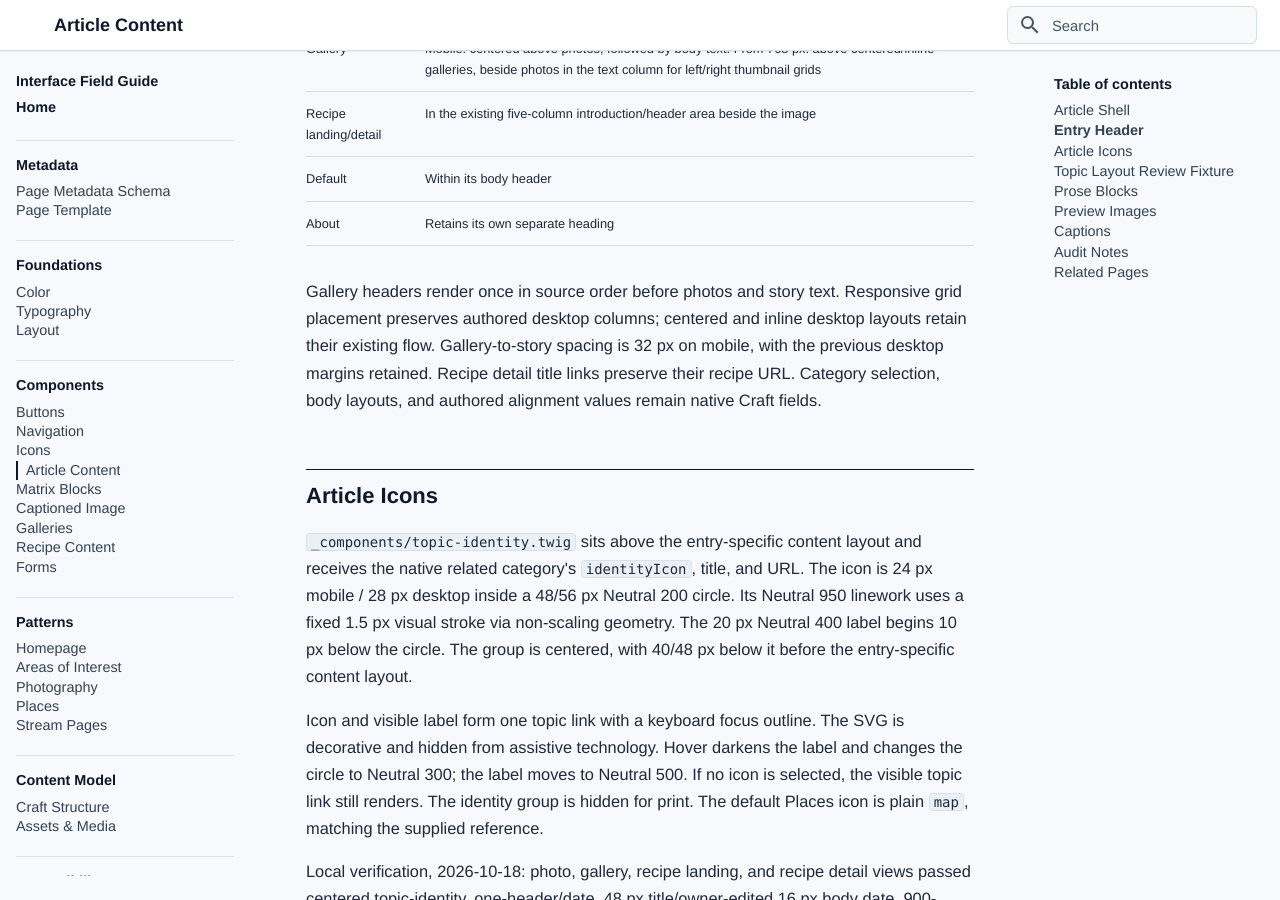
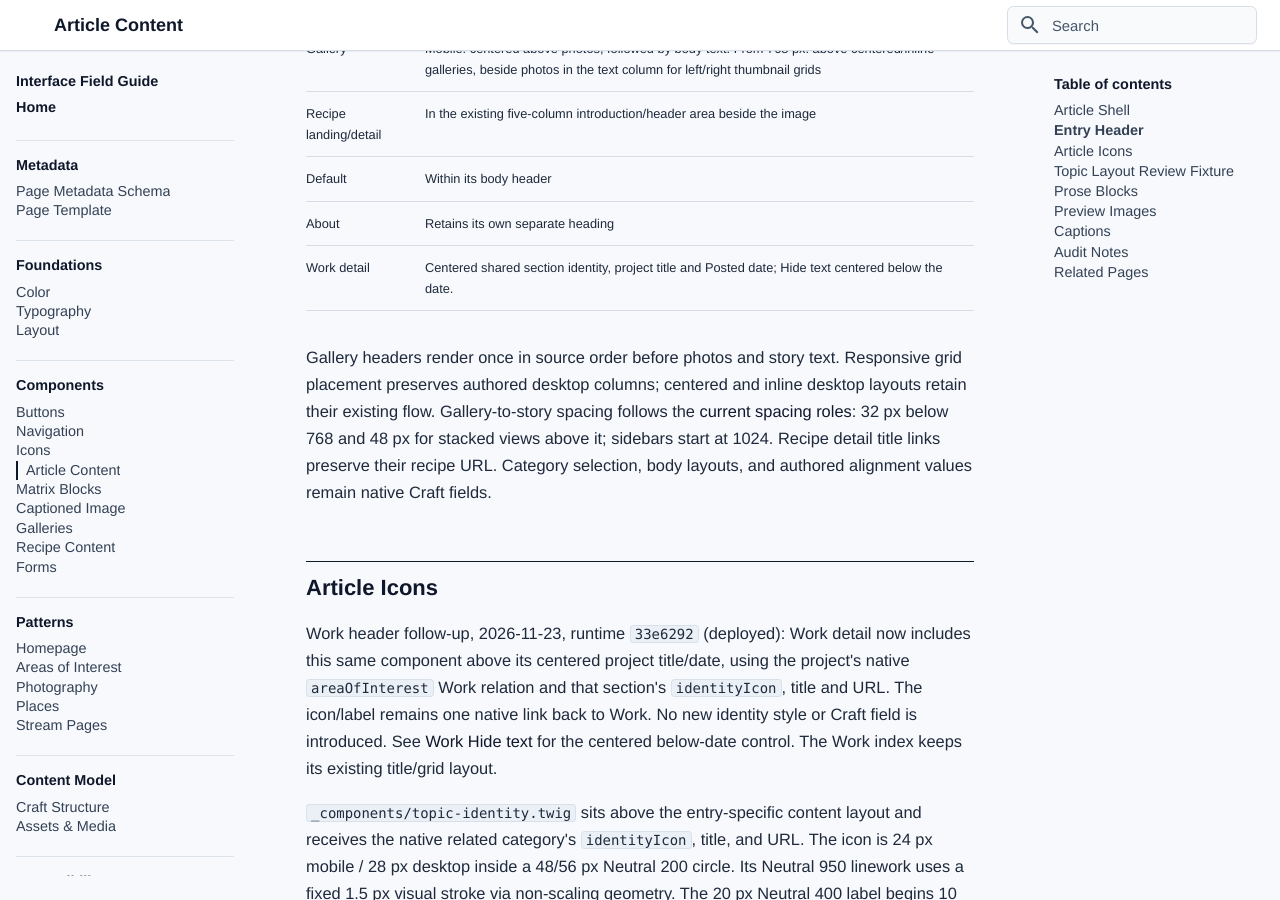
Before and after one commit to bentilden/Design-System, an MkDocs documentation site: the page built from docs/components/article-content.md, in a window 1280 px wide and 900 px high, scrolled down 2360 px. Built offline with MkDocs 1.6.1 and Material for MkDocs 9.7.7, drawn with Linux system fonts in a browser that asks for light colours; some web fonts are replaced.

Commit message:
Document deployed Work section identity and centered header controls
(cherry picked from commit 0f035c901a81398a3d920b14e5438a768424bb35)

```diff
--- a/docs/components/article-content.md
+++ b/docs/components/article-content.md
@@ -89,10 +89,13 @@ Title and date placement follows the entry template and its native settings.
 | Recipe landing/detail | In the existing five-column introduction/header area beside the image |
 | Default | Within its body header |
 | About | Retains its own separate heading |
+| Work detail | Centered shared section identity, project title and Posted date; Hide text centered below the date. |
 
-Gallery headers render once in source order before photos and story text. Responsive grid placement preserves authored desktop columns; centered and inline desktop layouts retain their existing flow. Gallery-to-story spacing is 32 px on mobile, with the previous desktop margins retained. Recipe detail title links preserve their recipe URL. Category selection, body layouts, and authored alignment values remain native Craft fields.
+Gallery headers render once in source order before photos and story text. Responsive grid placement preserves authored desktop columns; centered and inline desktop layouts retain their existing flow. Gallery-to-story spacing follows the [current spacing roles](../foundations/layout.md#spacing-and-layout-rhythm): 32 px below 768 and 48 px for stacked views above it; sidebars start at 1024. Recipe detail title links preserve their recipe URL. Category selection, body layouts, and authored alignment values remain native Craft fields.
 
 ## Article Icons
+
+Work header follow-up, 2026-11-23, runtime `33e6292` (deployed): Work detail now includes this same component above its centered project title/date, using the project's native `areaOfInterest` Work relation and that section's `identityIcon`, title and URL. The icon/label remains one native link back to Work. No new identity style or Craft field is introduced. See [Work Hide text](buttons.md#work-hide-text-switch) for the centered below-date control. The Work index keeps its existing title/grid layout.
 
 `_components/topic-identity.twig` sits above the entry-specific content layout and receives the native related category's `identityIcon`, title, and URL. The icon is 24 px mobile / 28 px desktop inside a 48/56 px Neutral 200 circle. Its Neutral 950 linework uses a fixed 1.5 px visual stroke via non-scaling geometry. The 20 px Neutral 400 label begins 10 px below the circle. The group is centered, with 40/48 px below it before the entry-specific content layout.
 
--- a/docs/components/buttons.md
+++ b/docs/components/buttons.md
@@ -29,7 +29,7 @@ Buttons are compact, quiet, and utility-driven.
 Deployed 2026-11-23: runtime `ae3f1a2`, frontend `cf522fd`. [Production workflow](https://github.com/bentilden/bentilden.com/actions/runs/45265205053).
 
 - Use at least 44 × 44 px targets for standalone mobile controls and navigation below 768 px. A smaller visible track, chip or icon can sit inside that target. Do not extend hit areas into neighboring controls or instructional text.
-- Align visible surfaces and labels, rather than invisible target edges. Peer controls share a center; the Work switch deliberately aligns its visible bottom with the posted date on mobile and centers with it on desktop.
+- Align visible surfaces and labels, rather than invisible target edges. Peer controls share a center. Work's current header placement is documented in [Work Hide Text Switch](#work-hide-text-switch); the earlier date-side alignment is superseded by the below-date layout.
 - Keep the existing compact desktop roles: shared segments, Places chip/filter targets and the Mosaic slider can be 32 px high from 768 px. Contact retains its existing desktop field/button sizing, and footer links retain their text-led desktop spacing. Inline prose links follow reading typography rather than a standalone-control box.
 - Preserve surface geometry separately: Places chips remain 30 px, filter surfaces 32 px, and the Work track 28 px. Shared toolbar rows remain 56 px; a mobile filter summary may grow when its copy wraps.
 - Put padding on the actual link/button. Pagination uses whole 44 px links and wraps rather than overflowing; footer links retain separation between enlarged targets. Viewer Fit and Close have matching 44 px targets.
@@ -86,7 +86,9 @@ Scoped first-release review, 2026-09-28: the global layout at website `b1cf61e`
 
 ## Work Hide Text Switch
 
-Scoped review, 2026-11-22: all Work detail pages use a **Hide text** switch with an exposed checked state and a 44 px minimum target. Off shows explanatory text; on shows images only, including hiding image captions. The switch adopts the segmented controls’ neutral surfaces, border and rounded corners. Content fades out, swaps layout at zero opacity, then fades in; reduced motion changes immediately. On mobile the switch shares the posted-date row: its visible track aligns with the bottom of the date block and the right content edge. Its 44 px target is preserved. From 768 px the row uses the existing centered alignment.
+Owner-approved header update, 2026-11-23: runtime `33e6292`, frontend QA `a8b1077`. Deployed; public assets and header markup match the release build. This updates placement while preserving the existing switch behavior below.
+
+Scoped review, 2026-11-22: all Work detail pages use a **Hide text** switch with an exposed checked state and a 44 px minimum target. Off shows explanatory text; on shows images only, including hiding image captions. The switch adopts the segmented controls’ neutral surfaces, border and rounded corners. Content fades out, swaps layout at zero opacity, then fades in; reduced motion changes immediately. The original date-side placement described in the release evidence below is superseded by the owner-approved header update: the title and posted date are centered, with Hide text centered directly below the date inside the header, before its divider. The control row has 12 px top spacing; its target remains at least 44 px, with the existing 28 px track. The whole row is hidden without JavaScript.
 
 Explicit on/off choices persist in browser storage. The saved layout restores without a transition, with text visible for a new visitor. If storage is unavailable, the control remains usable for that visit. The preference belongs to the current browser and site origin and is shared across Work entries. Native images in mixed Story content remain visible in both modes.
 
```
